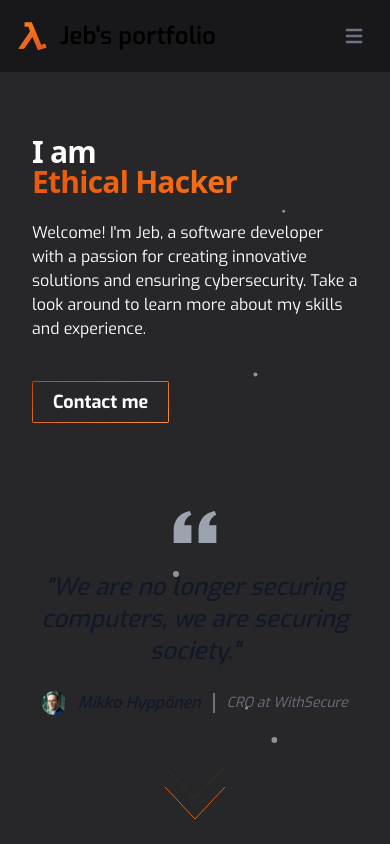
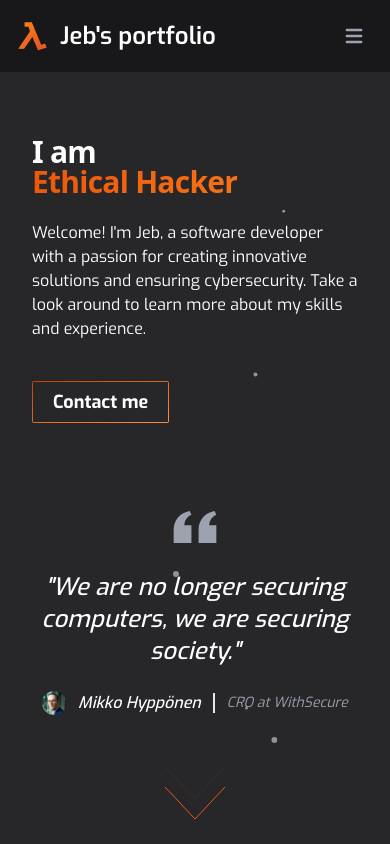
Before and after one commit to Jeb4dev/homepage, a React (Vite) app: page / in a window 390 px wide. Shown: the top 844 px of the page. Built offline with nearby package versions, Linux system fonts and the light colour scheme; no server answers.

Commit message:
removed dark specific styles

```diff
--- a/src/components/BlockQuote.tsx
+++ b/src/components/BlockQuote.tsx
@@ -14,7 +14,7 @@ export const BlockQuote = () => {
         />
       </svg>
       <blockquote>
-        <p className="text-2xl italic font-medium text-gray-900 dark:text-white">
+        <p className="text-2xl italic font-medium text-white">
           "We are no longer securing computers, we are securing society."
         </p>
       </blockquote>
@@ -27,9 +27,9 @@ export const BlockQuote = () => {
           height={24}
           width={24}
         />
-        <div className="flex items-center divide-x-2 divide-gray-500 dark:divide-gray-700">
-          <cite className="pr-3 font-medium text-gray-900 dark:text-white">Mikko Hyppönen</cite>
-          <cite className="pl-3 text-sm text-gray-500 dark:text-gray-400">CRO at WithSecure</cite>
+        <div className="flex items-center divide-x-2 :divide-gray-700">
+          <cite className="pr-3 font-medium text-white">Mikko Hyppönen</cite>
+          <cite className="pl-3 text-sm text-gray-400">CRO at WithSecure</cite>
         </div>
       </figcaption>
     </figure>
--- a/src/components/Footer.tsx
+++ b/src/components/Footer.tsx
@@ -19,7 +19,7 @@ export const Footer = () => {
           <div className="md:max-w-md md:col-span-2">
             <a href="/" className="flex items-center">
               <img src="/lambda.webp" className="mr-3" alt="Lambda icon" height={32} width={32} />
-              <span className="self-center text-2xl font-semibold whitespace-nowrap dark:text-white">
+              <span className="self-center text-2xl font-semibold whitespace-nowrap text-white">
                 Jeb's portfolio
               </span>
             </a>
--- a/src/components/HeroSection.tsx
+++ b/src/components/HeroSection.tsx
@@ -61,7 +61,7 @@ export const HeroSection = () => {
                                 bg-gradient-to-br from-orange-700 to-orange-400 group-hover:from-orange-700 group-hover:to-orange-400
                                 focus:ring-1 focus:outline-none focus:ring-orange-600"
                 >
-                  <span className="font-bold relative px-5 py-1.5 transition-all ease-in duration-75 bg-zinc-800 dark:bg-zinc-800 group-hover:bg-opacity-0">
+                  <span className="font-bold relative px-5 py-1.5 transition-all ease-in duration-75 bg-zinc-800 group-hover:bg-opacity-0">
                     Contact me
                   </span>
                 </button>
--- a/src/components/NavBar.tsx
+++ b/src/components/NavBar.tsx
@@ -7,13 +7,13 @@ const Navbar = () => {
       <div className="max-w-screen-xl flex flex-wrap items-center justify-between mx-auto p-4">
         <a href="/" className="flex items-center">
           <img src="/lambda.webp" className="mr-3" alt="Lambda icon" height={32} width={32} />
-          <span className="self-center text-2xl font-semibold whitespace-nowrap dark:text-white">Jeb's portfolio</span>
+          <span className="self-center text-2xl font-semibold whitespace-nowrap text-white">Jeb's portfolio</span>
         </a>
         <button
           data-collapse-toggle="navbar-dropdown"
           type="button"
-          className="inline-flex items-center p-2 ml-3 text-sm text-gray-500 rounded-lg md:hidden hover:bg-orange-700 focus:outline-none
-                        focus:ring-2 focus:ring-gray-200 dark:text-gray-400 dark:hover:bg-gray-700 dark:focus:ring-gray-600"
+          className="inline-flex items-center p-2 ml-3 text-sm rounded-lg md:hidden focus:outline-none
+                        focus:ring-2 text-gray-400 hover:bg-gray-700 focus:ring-gray-600"
           aria-controls="navbar-dropdown"
           aria-expanded="false"
           onClick={() => setNavbarOpen(!navbarOpen)}
```
